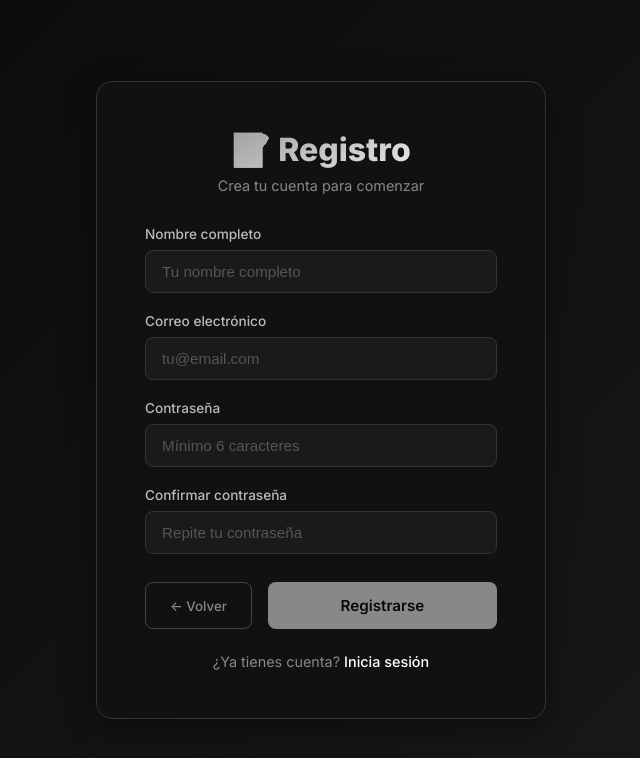
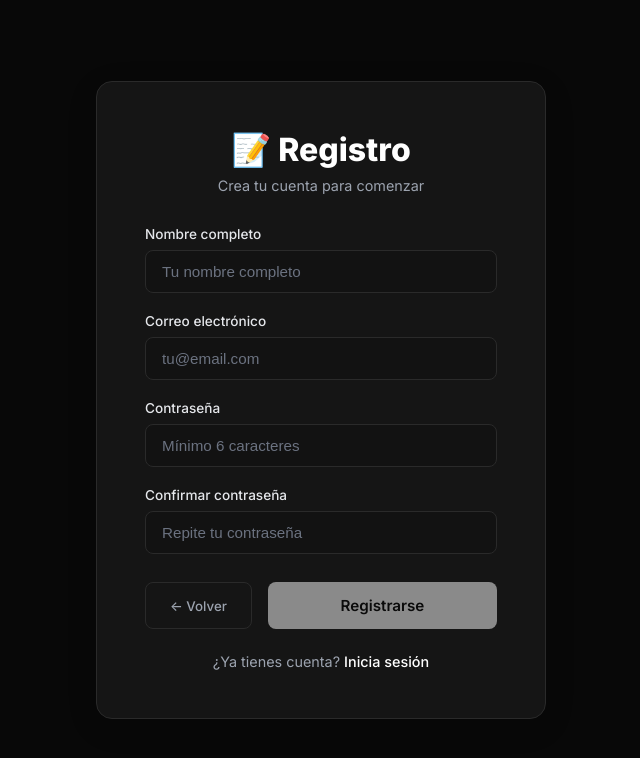
Before and after one commit to JesusM15/peer-review, a Vue app in the folder frontend/: page /register in a window 1280 px wide. Shown: the top 758 px of the page, without its empty margins (319-959 px from the left). Built offline with nearby package versions, Linux system fonts and the light colour scheme.

Commit message:
fix: quick fixes

```diff
--- a/frontend/src/components/StaffChat.vue
+++ b/frontend/src/components/StaffChat.vue
@@ -146,15 +146,15 @@ export default defineComponent({
 .msg-meta { display:flex; gap:8px; align-items:center; font-size:0.78rem; color:var(--text-faint); }
 .msg-time { font-size:0.72rem; color:var(--text-faint); }
 .msg-bubble { margin-top:6px; padding:10px 12px; border-radius:10px; background:var(--bg-input); color:var(--text-normal); border:1px solid var(--border-color); word-break:break-word }
-.message-row.mine .msg-bubble { background:#000000; color:#ffffff; border-color:transparent }
+.message-row.mine .msg-bubble { background:var(--btn-primary-bg); color:var(--btn-primary-text); border-color:transparent }
 
 .typing { padding:8px 14px; border-top:1px dashed var(--border-color); background:transparent }
 .typing-indicator { color:var(--text-faint); font-size:0.85rem }
 
 .composer { display:flex; gap:8px; padding:12px 14px; border-top:1px solid var(--border-color); align-items:center }
-.composer .form-input { flex:1; background:var(--bg-input); border:1px solid var(--border-color); padding:10px; border-radius:8px; color:#ffffff }
+.composer .form-input { flex:1; background:var(--bg-input); border:1px solid var(--border-color); padding:10px; border-radius:8px; color:var(--text-normal) }
 .composer .btn-primary { white-space:nowrap }
-.composer .btn-send { background: #ffffff; color: var(--text-strong); border: 1px solid var(--border-color); padding:8px 12px; border-radius:8px }
+.composer .btn-send { background: var(--btn-primary-bg); color: var(--btn-primary-text); border: 1px solid var(--border-color); padding:8px 12px; border-radius:8px }
 .composer .btn-send:disabled { opacity:0.5; cursor:not-allowed }
 .sentinel { height:1px }
 </style>
--- a/frontend/src/views/LoginView.vue
+++ b/frontend/src/views/LoginView.vue
@@ -97,32 +97,30 @@ const handleLogin = async () => {
   display: flex;
   align-items: center;
   justify-content: center;
-  background: linear-gradient(135deg, #0a0a0a 0%, #1a1a1a 100%);
+  background: var(--bg-base);
   padding: 2rem;
 }
 
 .login-card {
-  background: #111;
-  border: 1px solid #333;
+  background: var(--bg-card);
+  border: 1px solid var(--border-color);
   border-radius: 16px;
   padding: 3rem;
   width: 100%;
   max-width: 400px;
-  box-shadow: 0 8px 32px rgba(0, 0, 0, 0.4);
+  box-shadow: 0 8px 32px rgba(0, 0, 0, 0.1);
 }
 
 h1 {
   font-size: 2rem;
   font-weight: 800;
-  background: -webkit-linear-gradient(120deg, #ffffff, #888888);
-  -webkit-background-clip: text;
-  -webkit-text-fill-color: transparent;
+  color: var(--text-strong);
   margin-bottom: 0.5rem;
   text-align: center;
 }
 
 .subtitle {
-  color: #888;
+  color: var(--text-muted);
   text-align: center;
   margin-bottom: 2rem;
   font-size: 0.9rem;
@@ -143,26 +141,26 @@ h1 {
 .form-group label {
   font-size: 0.85rem;
   font-weight: 500;
-  color: #bbb;
+  color: var(--text-normal);
 }
 
 .form-input {
   padding: 0.75rem 1rem;
-  border: 1px solid #333;
+  border: 1px solid var(--border-color);
   border-radius: 8px;
-  background: #1a1a1a;
-  color: #fff;
+  background: var(--bg-input);
+  color: var(--text-normal);
   font-size: 0.95rem;
   transition: border-color 0.2s;
 }
 
 .form-input:focus {
   outline: none;
-  border-color: #555;
+  border-color: var(--border-focus);
 }
 
 .form-input::placeholder {
-  color: #555;
+  color: var(--text-faint);
 }
 
 .error-message {
@@ -176,8 +174,8 @@ h1 {
 }
 
 .btn-primary {
-  background: #fff;
-  color: #000;
+  background: var(--btn-primary-bg);
+  color: var(--btn-primary-text);
   border: none;
   padding: 0.875rem;
   border-radius: 8px;
@@ -201,7 +199,7 @@ h1 {
   display: flex;
   align-items: center;
   margin: 1.5rem 0;
-  color: #555;
+  color: var(--text-faint);
   font-size: 0.85rem;
 }
 
@@ -210,7 +208,7 @@ h1 {
   content: '';
   flex: 1;
   height: 1px;
-  background: #333;
+  background: var(--border-color);
 }
 
 .divider span {
@@ -219,13 +217,13 @@ h1 {
 
 .register-text {
   text-align: center;
-  color: #888;
+  color: var(--text-muted);
   font-size: 0.9rem;
   margin: 0;
 }
 
 .register-link {
-  color: #fff;
+  color: var(--text-strong);
   text-decoration: none;
   font-weight: 500;
   transition: opacity 0.2s;
--- a/frontend/src/views/RegisterView.vue
+++ b/frontend/src/views/RegisterView.vue
@@ -159,32 +159,30 @@ const goBack = () => {
   display: flex;
   align-items: center;
   justify-content: center;
-  background: linear-gradient(135deg, #0a0a0a 0%, #1a1a1a 100%);
+  background: var(--bg-base);
   padding: 2rem;
 }
 
 .register-card {
-  background: #111;
-  border: 1px solid #333;
+  background: var(--bg-card);
+  border: 1px solid var(--border-color);
   border-radius: 16px;
   padding: 3rem;
   width: 100%;
   max-width: 450px;
-  box-shadow: 0 8px 32px rgba(0, 0, 0, 0.4);
+  box-shadow: 0 8px 32px rgba(0, 0, 0, 0.1);
 }
 
 h1 {
   font-size: 2rem;
   font-weight: 800;
-  background: -webkit-linear-gradient(120deg, #ffffff, #888888);
-  -webkit-background-clip: text;
-  -webkit-text-fill-color: transparent;
+  color: var(--text-strong);
   margin-bottom: 0.5rem;
   text-align: center;
 }
 
 .subtitle {
-  color: #888;
+  color: var(--text-muted);
   text-align: center;
   margin-bottom: 2rem;
   font-size: 0.9rem;
@@ -205,26 +203,26 @@ h1 {
 .form-group label {
   font-size: 0.85rem;
   font-weight: 500;
-  color: #bbb;
+  color: var(--text-normal);
 }
 
 .form-input {
   padding: 0.75rem 1rem;
-  border: 1px solid #333;
+  border: 1px solid var(--border-color);
   border-radius: 8px;
-  background: #1a1a1a;
-  color: #fff;
+  background: var(--bg-input);
+  color: var(--text-normal);
   font-size: 0.95rem;
   transition: border-color 0.2s;
 }
 
 .form-input:focus {
   outline: none;
-  border-color: #555;
+  border-color: var(--border-focus);
 }
 
 .form-input::placeholder {
-  color: #555;
+  color: var(--text-faint);
 }
 
 .form-input.input-error {
@@ -254,8 +252,8 @@ h1 {
 
 .btn-primary {
   flex: 1;
-  background: #fff;
-  color: #000;
+  background: var(--btn-primary-bg);
+  color: var(--btn-primary-text);
   border: none;
   padding: 0.875rem;
   border-radius: 8px;
@@ -276,9 +274,9 @@ h1 {
 
 .btn-ghost {
   padding: 0.875rem 1.5rem;
-  border: 1px solid #444;
+  border: 1px solid var(--border-color);
   background: transparent;
-  color: #888;
+  color: var(--text-muted);
   border-radius: 8px;
   font-weight: 500;
   cursor: pointer;
@@ -286,19 +284,19 @@ h1 {
 }
 
 .btn-ghost:hover {
-  border-color: #666;
-  color: #bbb;
+  border-color: var(--border-hover);
+  color: var(--text-normal);
 }
 
 .login-text {
   text-align: center;
-  color: #888;
+  color: var(--text-muted);
   font-size: 0.9rem;
   margin: 1.5rem 0 0 0;
 }
 
 .login-link {
-  color: #fff;
+  color: var(--text-strong);
   text-decoration: none;
   font-weight: 500;
   transition: opacity 0.2s;
```
